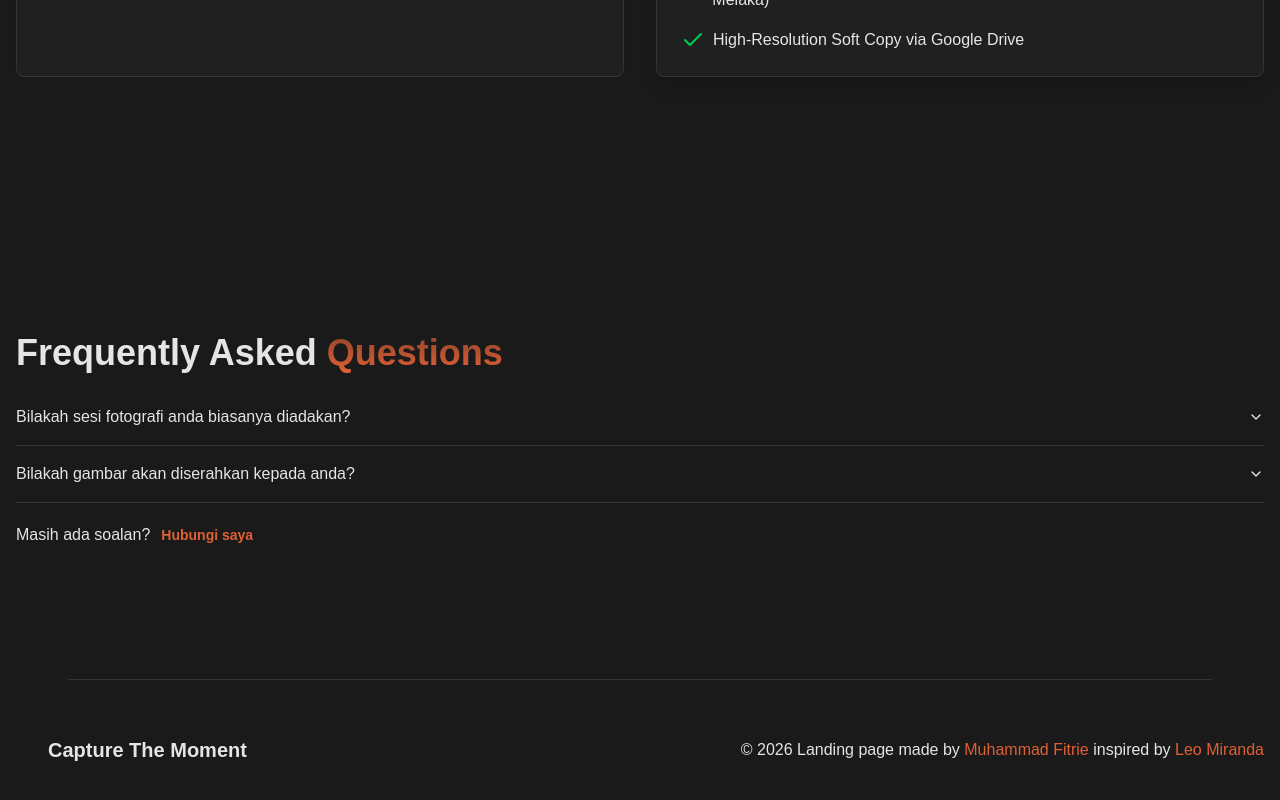
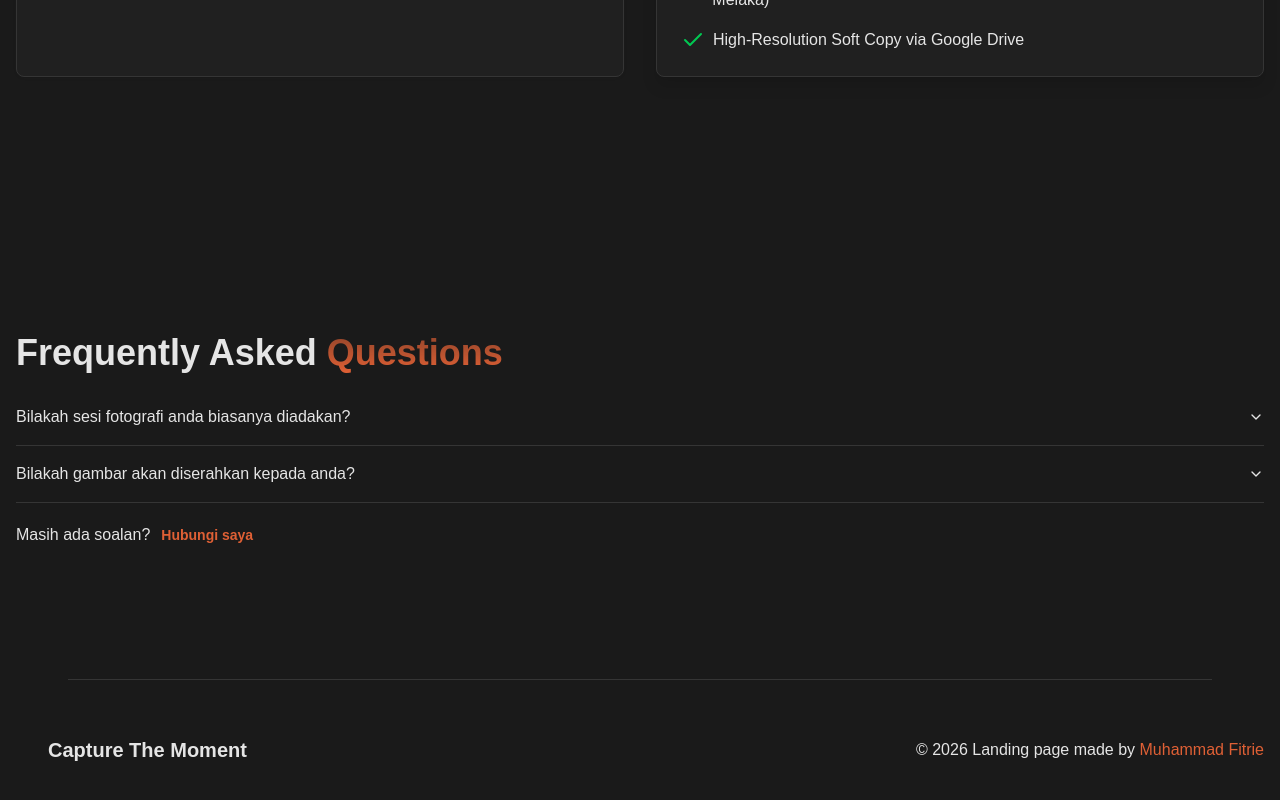
Before and after one commit to mfitrie/photographer-web, a Next.js app: page / in a window 1280 px wide. Shown: the part 2049-2849 px from the top of the page. Built offline with nearby package versions, Linux system fonts and the light colour scheme; some icons are missing.

Commit message:
feat: update ui

```diff
--- a/package.json
+++ b/package.json
@@ -6,6 +6,7 @@
     "dev": "next dev",
     "build": "next build",
     "start": "next start",
+    "serve": "npx serve@latest out",
     "lint": "eslint"
   },
   "dependencies": {
--- a/src/components/FAQ.tsx
+++ b/src/components/FAQ.tsx
@@ -20,7 +20,7 @@ const FAQList: FAQProps[] = [
   },
   {
     question: "Bilakah gambar akan diserahkan kepada anda?",
-    answer: "Gambar akan diserahkan dalam tempoh 2 hingga 3 hari selepas majlis.",
+    answer: "Gambar akan diserahkan dalam tempoh 2 hingga 5 hari selepas majlis.",
     value: "item-2",
   },
 ];
--- a/src/components/Footer.tsx
+++ b/src/components/Footer.tsx
@@ -28,16 +28,6 @@ export const Footer = () => {
           >
             Muhammad Fitrie
           </a>
-          {" "} inspired by {" "}
-
-          <a
-            rel="noreferrer noopener"
-            target="_blank"
-            href="https://github.com/leoMirandaa"
-            className="text-primary transition-all border-primary hover:border-b-2"
-          >
-            Leo Miranda
-          </a>
         </h3>
       </section>
     </footer>
```
Also changed, not shown: 1 other file (tests, documents, lock files or other folders).
